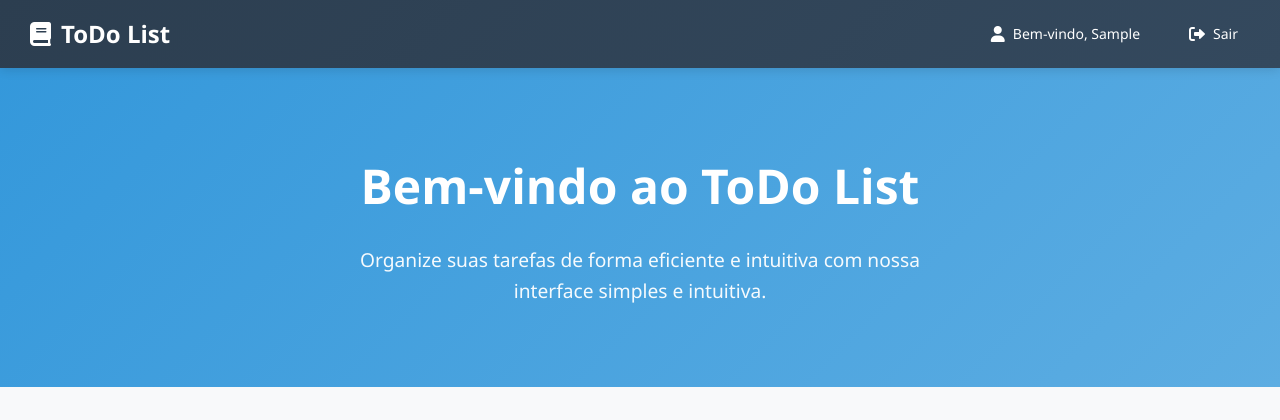
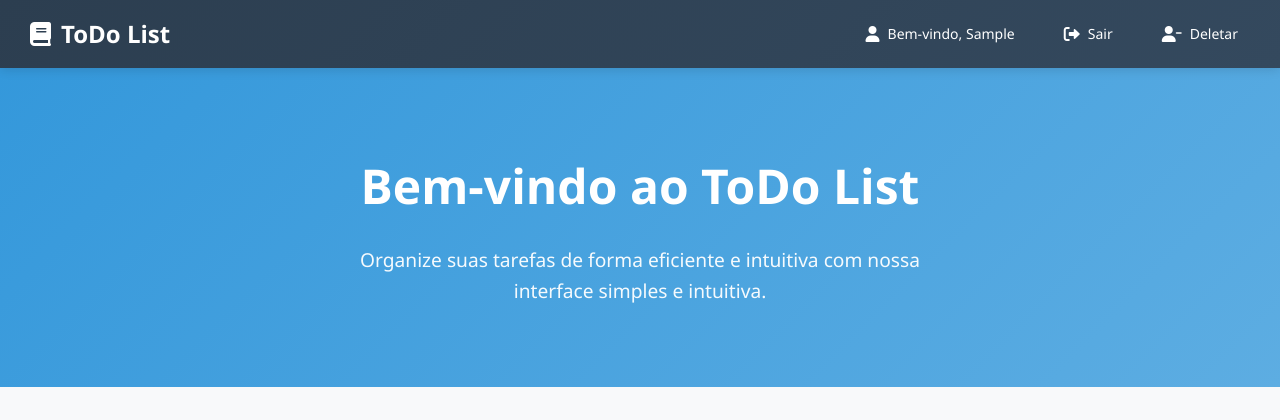
Before and after one commit to najort1/ToDo-django, a Django app: page / in a window 1280 px wide. Shown: the top 420 px of the page. Run offline with Django 5.2, Linux system fonts and the light colour scheme; the visitor is signed in with stand-in values (Sample User, id 1).

Commit message:
Deletar conta
Funcionalidade de usuário deletar a conta com todos os dados atribuídos a ele

```diff
--- a/ToDo_proj/ToDo_app/templates/base.html
+++ b/ToDo_proj/ToDo_app/templates/base.html
@@ -27,6 +27,10 @@
                 <i class="fa-solid fa-right-from-bracket"></i>
                 <p>Sair</p>
             </a>
+            <a href="#" class="action-item" onclick="confirm_delete_account()">
+                <i class="fa-solid fa-user-minus"></i>
+                <p>Deletar</p>
+            </a>
         </div>
         {%else%}
         <div class="actions">
@@ -54,6 +58,14 @@
                 showToast('{{ message|escapejs }}', '{{ message.tags }}');
             {% endfor %}
         {% endif %}
+
+        function confirm_delete_account() {
+            if (confirm('Tem certeza que deseja deletar sua conta? Isso irá excluir todos os dados associados à sua conta.')) {
+                window.location.href = '{% url "auth:delete" %}';
+            }
+        }
+
+
     </script>
 
     {% block extra_js %}{% endblock extra_js %}
--- a/ToDo_proj/ToDo_auth_app/urls.py
+++ b/ToDo_proj/ToDo_auth_app/urls.py
@@ -7,4 +7,6 @@ urlpatterns = [
     path('register/', views.register, name='register'),
     path('login/', views.login_view, name='login'),
     path('logout/', views.logout_view, name='logout'),
+    path('delete/', views.delete_account, name='delete'),
+
 ]
```
Also changed, not shown: ToDo_proj/ToDo_auth_app/views.py (+10 -0 lines).
